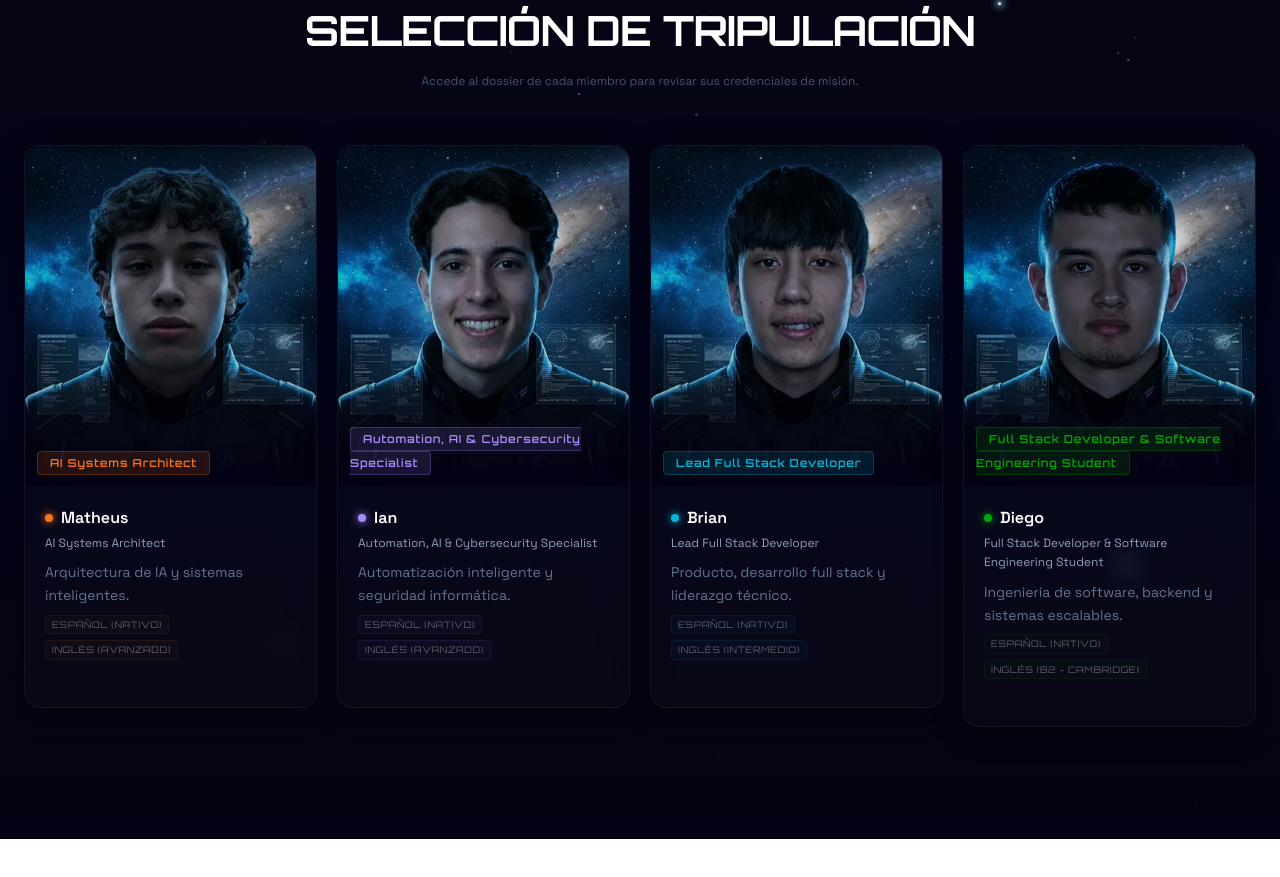
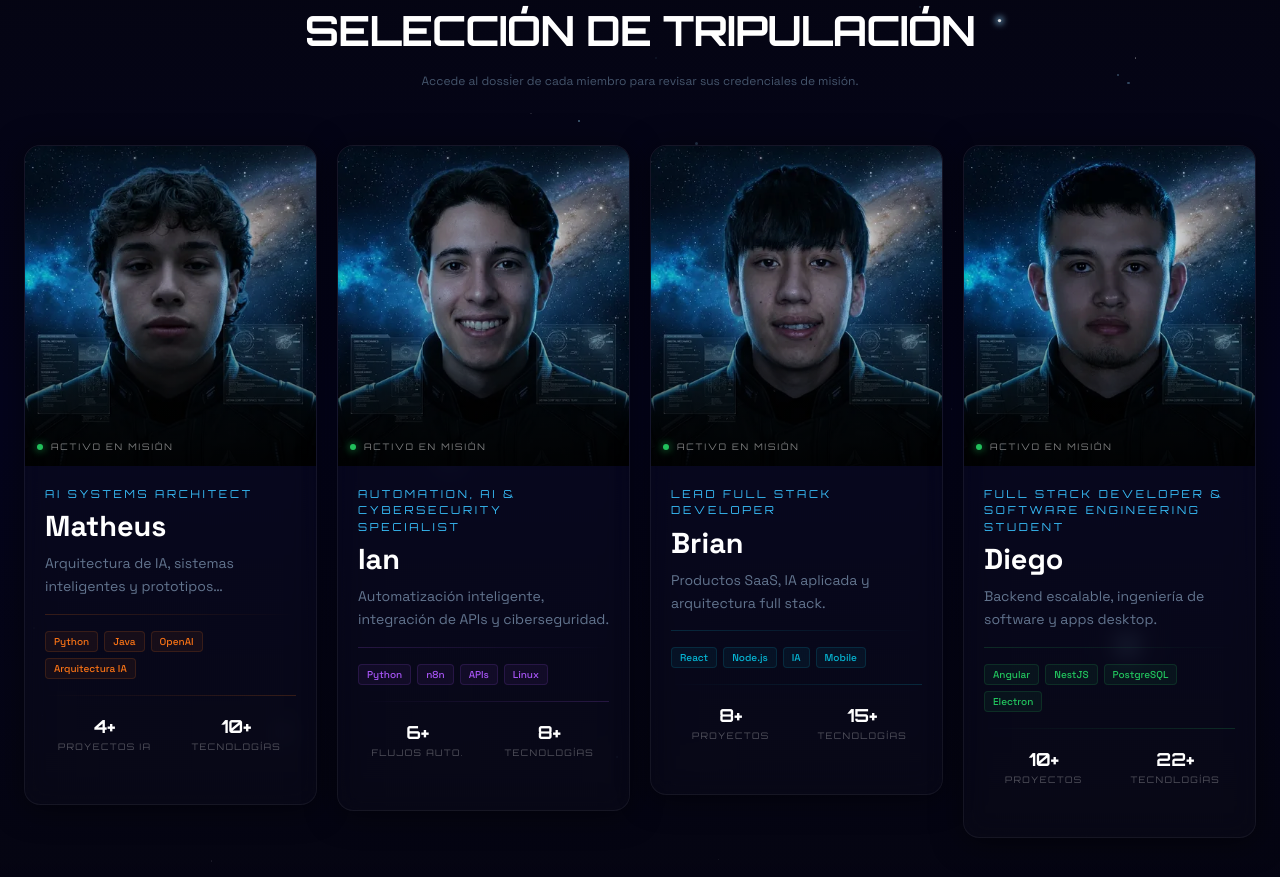
Before and after one commit to SYitan/Codefest, a React (Vite) app: page / in a window 1280 px wide. Shown: the part 1319-2196 px from the top of the page. Before the commit the page ends 2158 px from the top, so only its background shows below. Built offline with nearby package versions, Linux system fonts and the light colour scheme.

Commit message:
redesign: cards estilo SpaceX+Linear, badges de especialidades, stats minimal, hover glow

```diff
--- a/src/app/components/TeamSection.tsx
+++ b/src/app/components/TeamSection.tsx
@@ -84,71 +84,118 @@ function CrewCard({ member, isSelected, onClick, index }: {
       role="button"
       aria-label={`Ver dossier de ${member.name}`}
     >
+      {/* Ambient glow on hover */}
       <motion.div
-        className="absolute inset-0 rounded-2xl pointer-events-none"
+        className="absolute inset-0 rounded-2xl pointer-events-none transition-opacity duration-500"
         style={{
-          background: isSelected ? `radial-gradient(ellipse at 50% 50%, ${member.color}20, transparent 70%)` : "none",
-          filter: "blur(30px)",
+          background: `radial-gradient(ellipse at 50% 50%, ${member.color}15, transparent 70%)`,
+          filter: "blur(40px)",
         }}
         animate={isSelected ? { opacity: [0.4, 0.8, 0.4] } : { opacity: 0 }}
-        transition={isSelected ? { duration: 3, repeat: Infinity, ease: "easeInOut" } : {}}
+        transition={isSelected ? { duration: 3, repeat: Infinity, ease: "easeInOut" } : { duration: 0.5 }}
       />
       <motion.div
-        className="relative overflow-hidden rounded-2xl transition-all duration-400"
+        className="relative overflow-hidden rounded-2xl"
         style={{
-          background: isSelected ? `linear-gradient(180deg, rgba(255,255,255,0.05), rgba(255,255,255,0.01))` : "rgba(255,255,255,0.015)",
+          background: "rgba(255,255,255,0.015)",
           backdropFilter: "blur(12px)",
-          border: `1px solid ${isSelected ? member.color + "50" : "rgba(255,255,255,0.05)"}`,
-          boxShadow: isSelected ? `0 0 40px ${member.color}15, 0 0 0 1px ${member.color}30` : "0 4px 30px rgba(0,0,0,0.4)",
+          border: `1px solid ${isSelected ? member.color + "50" : "rgba(255,255,255,0.06)"}`,
+          boxShadow: isSelected
+            ? `0 0 40px ${member.color}15, 0 0 0 1px ${member.color}30`
+            : "0 4px 30px rgba(0,0,0,0.5)",
         }}
-        whileHover={{ scale: 1.02 }}
-        transition={{ duration: 0.2 }}
+        whileHover={{ scale: 1.02, y: -4 }}
+        transition={{ duration: 0.25, ease: "easeOut" }}
       >
-        {isSelected && <ScanLine />}
+        {/* Hover border glow */}
         <motion.div
-          className="absolute inset-0 rounded-2xl pointer-events-none opacity-0 group-hover:opacity-100 transition-opacity duration-300"
+          className="absolute inset-0 rounded-2xl pointer-events-none opacity-0 group-hover:opacity-100 transition-opacity duration-300 z-10"
           style={{
-            background: `radial-gradient(ellipse at 50% 50%, ${member.color}10, transparent 70%)`,
-            filter: "blur(20px)",
+            border: `1px solid ${member.color}50`,
+            boxShadow: `0 0 30px ${member.color}20, inset 0 0 30px ${member.color}08`,
           }}
         />
-        <div className="relative overflow-hidden" style={{ height: 340 }}>
-          <div className="absolute inset-0" style={{ background: `radial-gradient(ellipse at 50% 20%, ${member.color}10, transparent 70%)` }} />
+
+        {/* Photo */}
+        <div className="relative overflow-hidden" style={{ height: 320 }}>
+          <div className="absolute inset-0 z-[1]" style={{ background: `linear-gradient(to top, rgba(0,0,0,0.85) 0%, transparent 50%)` }} />
           <motion.img
             src={member.photo} alt={member.name}
-            className="w-full h-full object-cover object-top transition-all duration-500"
-            style={{ filter: isSelected ? "none" : undefined }}
+            className="w-full h-full object-cover object-top"
             initial={{ filter: "brightness(0.85)" }}
-            whileHover={{ filter: "brightness(1.05)", scale: 1.05 }}
+            whileHover={{ filter: "brightness(1.08)", scale: 1.05 }}
+            transition={{ duration: 0.4 }}
           />
-          <div className="absolute inset-x-0 bottom-0 h-28" style={{ background: "linear-gradient(to top, rgba(3,0,20,0.95), transparent)" }} />
-          <div className="absolute bottom-3 left-3">
-            <span className="px-3 py-1 rounded text-[11px] font-semibold" style={{ background: `${member.color}20`, border: `1px solid ${member.color}40`, color: member.color, fontFamily: "'Orbitron', monospace", letterSpacing: "0.08em" }}>
-              {member.rol}
+          <div className="absolute bottom-3 left-3 z-[2] flex items-center gap-2">
+            <motion.div
+              className="w-1.5 h-1.5 rounded-full"
+              style={{ background: "#22c55e", boxShadow: "0 0 8px #22c55e" }}
+              animate={{ opacity: [1, 0.3, 1] }}
+              transition={{ duration: 2, repeat: Infinity }}
+            />
+            <span className="text-[9px] uppercase tracking-[0.2em] text-white/50" style={{ fontFamily: "'Orbitron', monospace" }}>
+              ACTIVO EN MISIÓN
             </span>
           </div>
         </div>
+
+        {/* Content */}
         <div className="p-5">
-          <div className="flex items-center gap-2 mb-1">
-            <div className="w-2 h-2 rounded-full" style={{ background: member.color, boxShadow: `0 0 8px ${member.color}` }} />
-            <h3 className="text-white text-base font-semibold" style={{ fontFamily: "'Space Grotesk', sans-serif" }}>{member.shortName}</h3>
+          {/* Rol */}
+          <div className="text-[11px] uppercase tracking-[0.25em] mb-1.5" style={{ color: "#38bdf8", fontFamily: "'Orbitron', monospace" }}>
+            {member.rol}
           </div>
-          <p className="text-slate-400 text-xs leading-relaxed" style={{ fontFamily: "'Space Grotesk', sans-serif" }}>{member.rol}</p>
-          <p className="mt-2 text-slate-500 text-sm leading-relaxed line-clamp-2" style={{ fontFamily: "'Space Grotesk', sans-serif" }}>
+
+          {/* Name */}
+          <h3 className="text-white font-bold leading-tight mb-2" style={{ fontSize: "1.8rem", fontFamily: "'Space Grotesk', sans-serif" }}>
+            {member.shortName}
+          </h3>
+
+          {/* Description */}
+          <p className="text-slate-500 text-sm leading-relaxed line-clamp-2" style={{ fontFamily: "'Space Grotesk', sans-serif" }}>
             {member.perfil}
           </p>
-          <div className="flex flex-wrap gap-1.5 mt-2">
-            {member.idiomas.map((idioma) => (
-              <span key={idioma} className="px-1.5 py-0.5 rounded text-[9px] uppercase tracking-[0.08em]" style={{ background: `${member.color}08`, border: `1px solid ${member.color}15`, color: "rgba(255,255,255,0.35)", fontFamily: "'Orbitron', monospace" }}>
-                {idioma}
+
+          {/* Divider */}
+          <div className="h-px my-4" style={{ background: `linear-gradient(90deg, ${member.color}30, transparent)` }} />
+
+          {/* Specialties as badges */}
+          <div className="flex flex-wrap gap-1.5">
+            {member.specialties.map((s) => (
+              <span
+                key={s}
+                className="text-[10px] px-2 py-0.5 rounded font-medium"
+                style={{
+                  background: `${member.color}10`,
+                  border: `1px solid ${member.color}25`,
+                  color: member.color,
+                  fontFamily: "'Space Grotesk', sans-serif",
+                }}
+              >
+                {s}
               </span>
             ))}
           </div>
+
+          {/* Divider */}
+          <div className="h-px my-4" style={{ background: `linear-gradient(90deg, transparent, ${member.color}30)` }} />
+
+          {/* Stats row — only first two */}
+          <div className="grid grid-cols-2 gap-3">
+            {member.stats.slice(0, 2).map((stat) => (
+              <div key={stat.label} className="text-center">
+                <div className="text-lg font-bold text-white" style={{ fontFamily: "'Orbitron', monospace" }}>{stat.value}</div>
+                <div className="text-[9px] uppercase tracking-[0.15em]" style={{ color: "rgba(255,255,255,0.3)", fontFamily: "'Orbitron', monospace" }}>{stat.label}</div>
+              </div>
+            ))}
+          </div>
+
+          {/* VER DOSSIER — appears on hover */}
           <motion.div
-            className="mt-3 text-[10px] uppercase tracking-[0.15em] opacity-0 group-hover:opacity-100 transition-opacity duration-300"
+            className="mt-4 text-[10px] uppercase tracking-[0.2em] text-center opacity-0 group-hover:opacity-100 transition-opacity duration-300"
             style={{ color: member.color, fontFamily: "'Orbitron', monospace" }}
           >
-            Ver dossier →
+            VER DOSSIER →
           </motion.div>
         </div>
       </motion.div>
--- a/src/app/data/landing.ts
+++ b/src/app/data/landing.ts
@@ -87,9 +87,9 @@ export const crewMembers: CrewMember[] = [
     name: "Matheus Aponte",
     shortName: "Matheus",
     rol: "AI Systems Architect",
-    perfil: "Arquitectura de IA y sistemas inteligentes.",
+    perfil: "Arquitectura de IA, sistemas inteligentes y prototipos funcionales.",
     focus: "Arquitectura de IA y Sistemas Inteligentes",
-    specialties: ["Agentes IA", "Modelos de Lenguaje", "Arquitectura de Software"],
+    specialties: ["Python", "Java", "OpenAI", "Arquitectura IA"],
     idiomas: ["Español (Nativo)", "Inglés (Avanzado)"],
     skills: [
       { label: "IA y Machine Learning", level: "Experto" },
@@ -131,9 +131,9 @@ export const crewMembers: CrewMember[] = [
     name: "Ian Di Filippo",
     shortName: "Ian",
     rol: "Automation, AI & Cybersecurity Specialist",
-    perfil: "Automatización inteligente y seguridad informática.",
+    perfil: "Automatización inteligente, integración de APIs y ciberseguridad.",
     focus: "Automatización, Integraciones y Ciberseguridad",
-    specialties: ["Automatización de Flujos", "Seguridad en APIs", "Integración de IA"],
+    specialties: ["Python", "n8n", "APIs", "Linux"],
     idiomas: ["Español (Nativo)", "Inglés (Avanzado)"],
     skills: [
       { label: "Automatización", level: "Experto" },
@@ -167,7 +167,7 @@ export const crewMembers: CrewMember[] = [
       "Flujo automatizado para procesamiento de datos.",
       "Implementación de agente con capacidades de IA.",
     ],
-    color: "#a78bfa",
+    color: "#a855f7",
   },
   {
     id: 2,
@@ -175,9 +175,9 @@ export const crewMembers: CrewMember[] = [
     name: "Brian Stiven Alba Celis",
     shortName: "Brian",
     rol: "Lead Full Stack Developer",
-    perfil: "Producto, desarrollo full stack y liderazgo técnico.",
+    perfil: "Productos SaaS, IA aplicada y arquitectura full stack.",
     focus: "Producto, Full Stack y Liderazgo Técnico",
-    specialties: ["Aplicaciones Web", "Automatización Empresarial", "IA Aplicada"],
+    specialties: ["React", "Node.js", "IA", "Mobile"],
     idiomas: ["Español (Nativo)", "Inglés (Intermedio)"],
     skills: [
       { label: "Full Stack", level: "Experto" },
@@ -221,9 +221,9 @@ export const crewMembers: CrewMember[] = [
     name: "Diego Alejandro Rojas Panteve",
     shortName: "Diego",
     rol: "Full Stack Developer & Software Engineering Student",
-    perfil: "Ingeniería de software, backend y sistemas escalables.",
+    perfil: "Backend escalable, ingeniería de software y apps desktop.",
     focus: "Ingeniería de Software, Backend y Sistemas Escalables",
-    specialties: ["Arquitectura Backend", "Bases de Datos", "Aplicaciones Desktop"],
+    specialties: ["Angular", "NestJS", "PostgreSQL", "Electron"],
     idiomas: ["Español (Nativo)", "Inglés (B2 - Cambridge)"],
     skills: [
       { label: "Backend y APIs", level: "Experto" },
@@ -265,7 +265,7 @@ export const crewMembers: CrewMember[] = [
       "Migración exitosa de infraestructura a la nube en RSec.",
       "Curso de SQL con MinTIC y Universidad Distrital (50h).",
     ],
-    color: "#05a305",
+    color: "#22c55e",
   },
 ];
 
```
